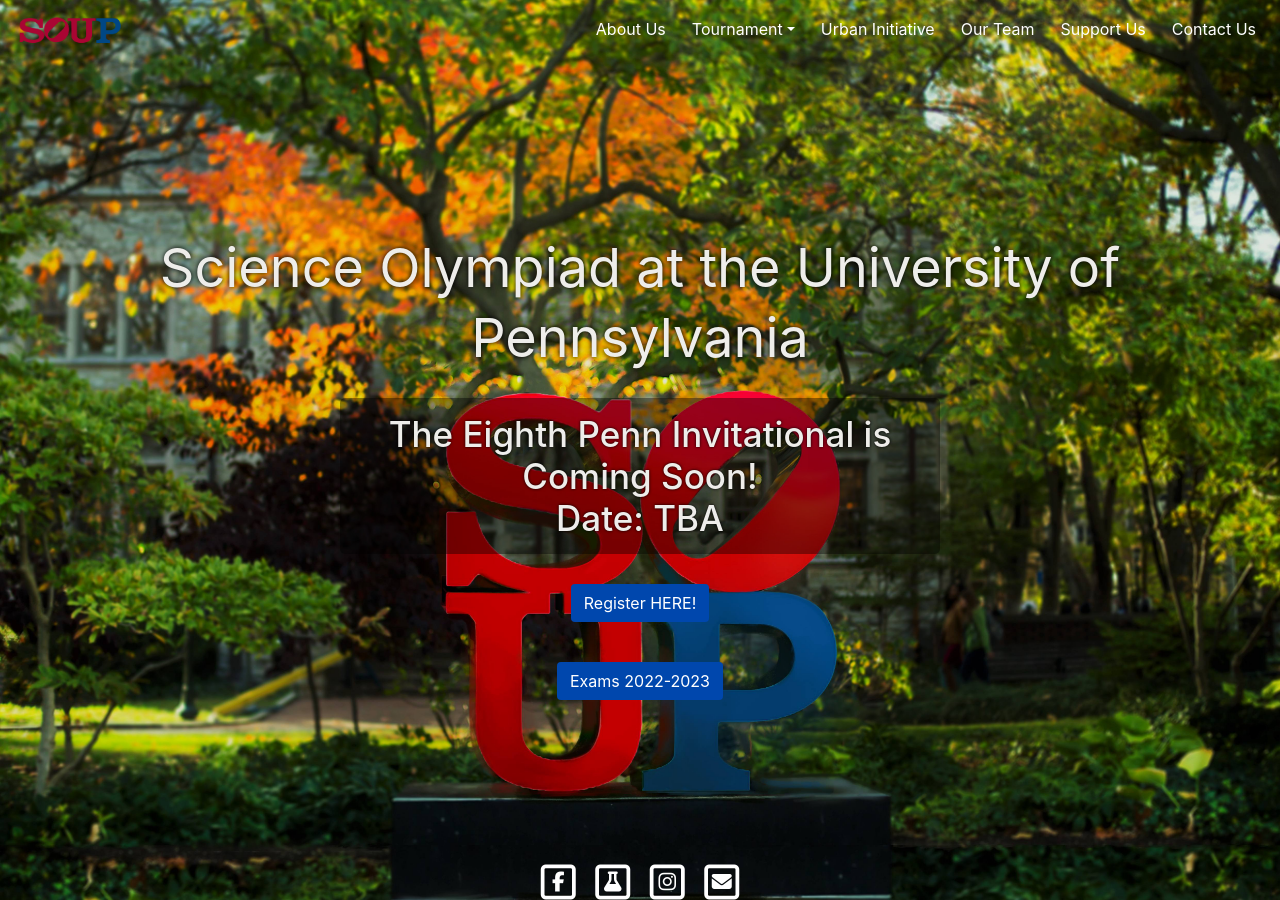
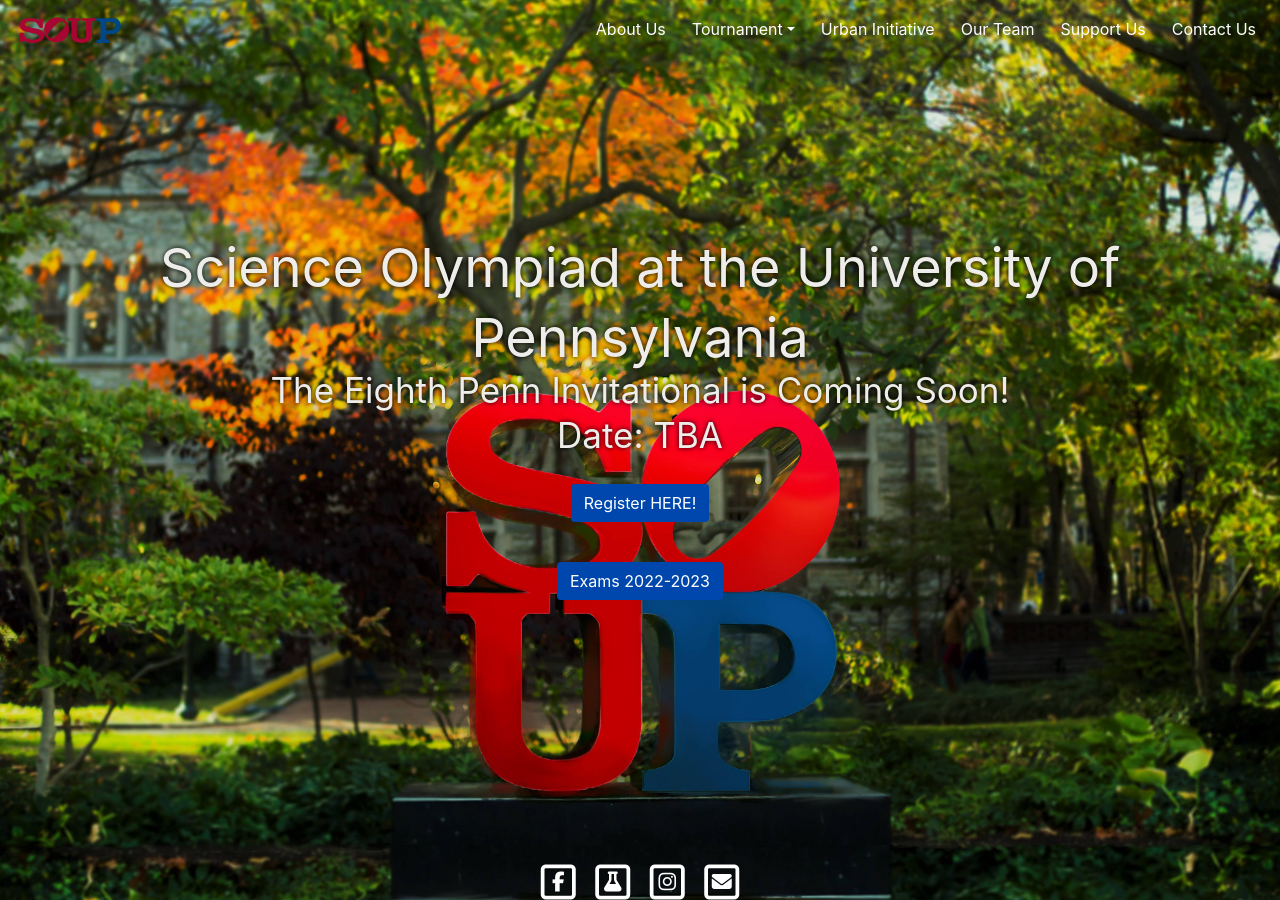
Before and after one commit to seamus860/copy-soup-website, a Jekyll site: the page built from index.html, in a window 1280 px wide. Built offline with Jekyll 4.4.1, drawn with Linux system fonts in a browser that asks for light colours; nearby versions of some CDN libraries.

Commit message:
Update index.html

```diff
--- a/index.html
+++ b/index.html
@@ -7,7 +7,7 @@ layout: front
 <div id="front-media">
     <strong><h1 class="front-text">Science Olympiad at the University of Pennsylvania</h1></strong>
     <h3 class="front-text"></h3>
-    <h3 class="front-detail-text">The Eighth Penn Invitational is Coming Soon! <br>Date: TBA</h3>
+    <h3 class="front-text">The Eighth Penn Invitational is Coming Soon! <br>Date: TBA</h3>
     <p class="align-middle">
         <a class="btn" href="https://forms.gle/aXfUtGfKg6XgRDKr8" target= "_blank" rel="noopener noreferrer" role="button">Register HERE!</a>
     </p>
```
